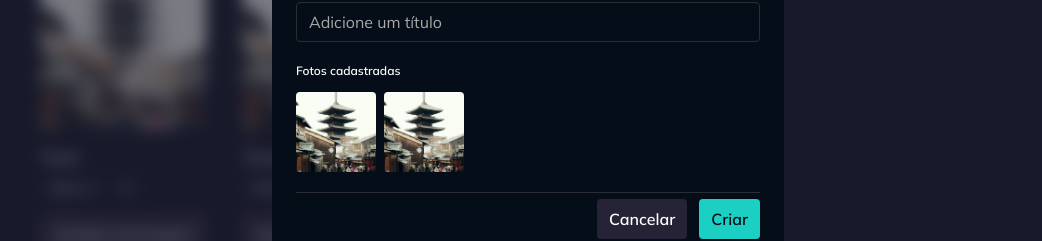
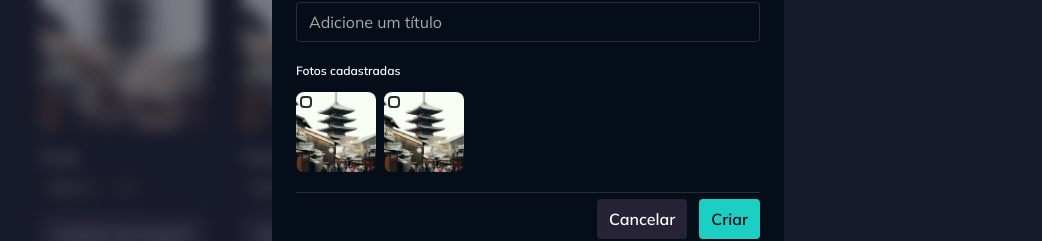
Before and after one commit to VitorAbreu/gallery-plus, a React (Vite) app: page / in a window 1280 px wide. Both pictures are taken after a click on the button "Criar album". Shown: the part 313-554 px from the top of the page, without its empty margins (112-1154 px from the left). Built offline with nearby package versions, Linux system fonts and the light colour scheme.

Commit message:
feat(dialgo album): criando comportamento de checkbox

```diff
--- a/src/contexts/albums/components/album-new-dialog.tsx
+++ b/src/contexts/albums/components/album-new-dialog.tsx
@@ -16,6 +16,7 @@
 import SelectCheckboxIllustration from "../../../assets/images/select-checkbox.svg?react";
 import Skeleton from "../../../components/skeleton";
 import ImagePreview from "../../../components/image-preview";
+import PhotoImageSelectable from "../../photos/components/photo-image-selectable";
 
 interface AlbumNewDialogProps {
   trigger: React.ReactNode;
@@ -47,6 +48,10 @@
   ];
   const isLoadingPhotos = false;
 
+  function handleTogglePhoto(selected: boolean, photoId: string) {
+    console.log(selected, photoId);
+  }
+
   return (
     <Dialog>
       <DialogTrigger asChild>{trigger}</DialogTrigger>
@@ -64,11 +69,14 @@
             {!isLoadingPhotos && photos.length > 0 && (
               <div className="flex flex-wrap gap-2">
                 {photos.map((photo) => (
-                  <ImagePreview
+                  <PhotoImageSelectable
                     key={photo.id}
                     title={photo.title}
                     src={`/images/${photo.imageId}`}
-                    className="w-20 h-20 rounded"
+                    imageClassName="w-20 h-20"
+                    onSelectImage={(selected) =>
+                      handleTogglePhoto(selected, photo.id)
+                    }
                   />
                 ))}
               </div>
@@ -79,7 +87,7 @@
                 {Array.from({ length: 4 }).map((_, index) => (
                   <Skeleton
                     key={`photo-loading-${index}`}
-                    className="w-20 h-20 rounded"
+                    className="w-20 h-20 rounded-lg"
                   />
                 ))}
               </div>
--- /dev/null
+++ b/src/contexts/photos/components/photo-image-selectable.tsx
@@ -0,0 +1,51 @@
+import { tv } from "tailwind-variants";
+import ImagePreview from "../../../components/image-preview";
+import React from "react";
+import InputCheckbox from "../../../components/input-checkbox";
+
+export const photoImageSelectableVariants = tv({
+  base: "cursor-pointer relative rounded-lg",
+  variants: {
+    select: {
+      true: "outline-2 outline-accent-brand",
+    },
+  },
+});
+interface PhotoImageSelectableProps
+  extends React.ComponentProps<typeof ImagePreview> {
+  selected?: boolean;
+  onSelectImage?: (selected: boolean) => void;
+}
+
+export default function PhotoImageSelectable({
+  selected,
+  className,
+  onSelectImage,
+  ...props
+}: PhotoImageSelectableProps) {
+  const [isSelected, setIsSelected] = React.useState(selected);
+
+  function handleSelect() {
+    const newValue = !isSelected;
+
+    setIsSelected(newValue);
+    onSelectImage?.(newValue);
+  }
+
+  return (
+    <label
+      className={photoImageSelectableVariants({
+        className,
+        select: isSelected,
+      })}
+    >
+      <InputCheckbox
+        size="sm"
+        checked={isSelected}
+        onChange={handleSelect}
+        className="absolute top-1 left-1"
+      />
+      <ImagePreview {...props} />
+    </label>
+  );
+}
```
